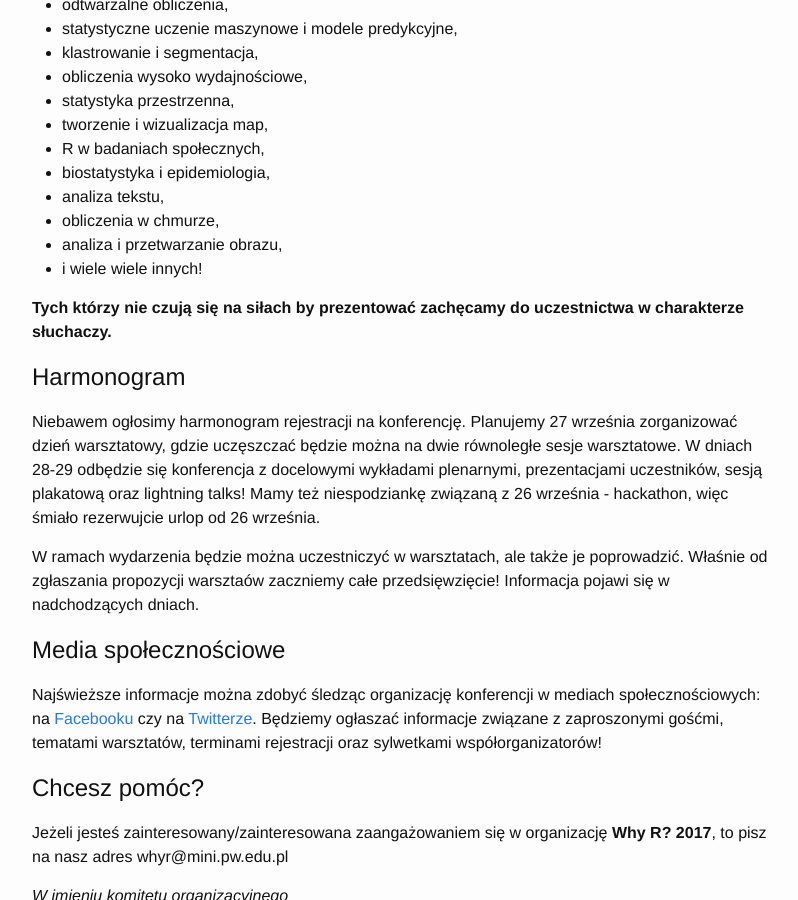
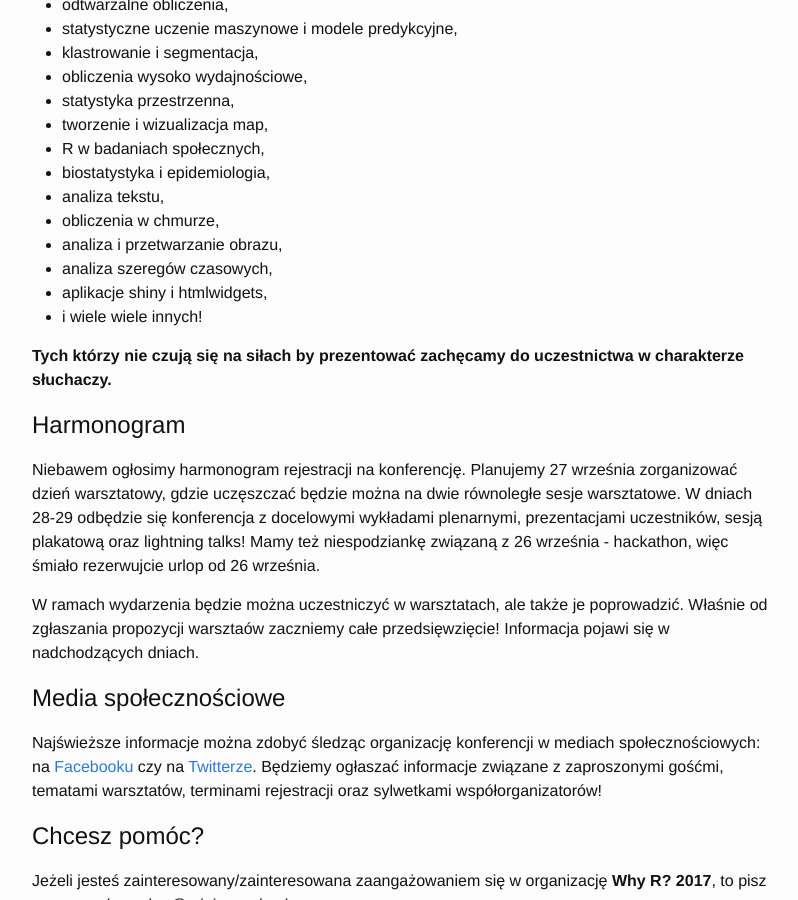
Before and after one commit to WhyR2017/blog, a Jekyll site: the page built from _posts/2017-01-09-Ruszamy.markdown, in a window 1280 px wide and 900 px high, scrolled down 738 px. Shown: the whole window, without its empty margins (238-1036 px from the left). Built offline with Jekyll 4.4.1, drawn with Linux system fonts in a browser that asks for light colours.

Commit message:
dodaj 2 punkty do Ruszamy z blogiem

```diff
--- a/_posts/2017-01-09-Ruszamy.markdown
+++ b/_posts/2017-01-09-Ruszamy.markdown
@@ -36,6 +36,8 @@ Ta konferencja to idealna okazja do wymiany wiedzy między przedstawicielami biz
 - analiza tekstu,
 - obliczenia w chmurze,
 - analiza i przetwarzanie obrazu,
+- analiza szeregów czasowych,
+- aplikacje shiny i htmlwidgets,
 - i wiele wiele innych!
 
 **Tych którzy nie czują się na siłach by prezentować zachęcamy do uczestnictwa w charakterze słuchaczy.**
```
